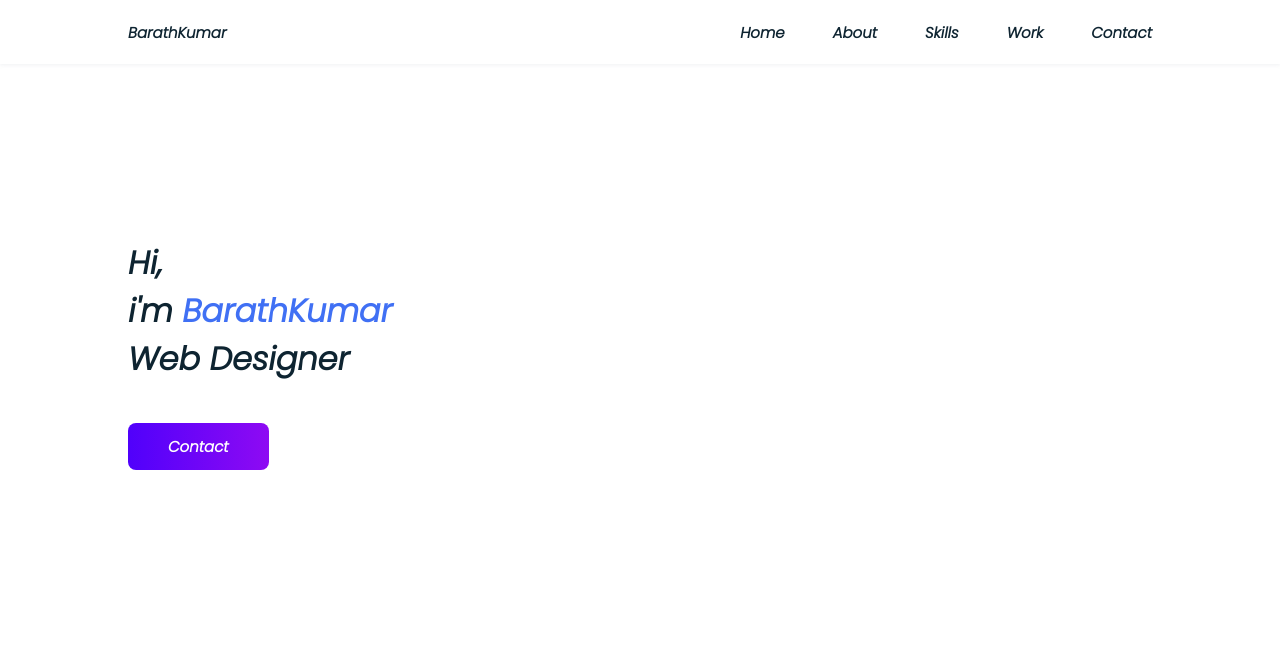
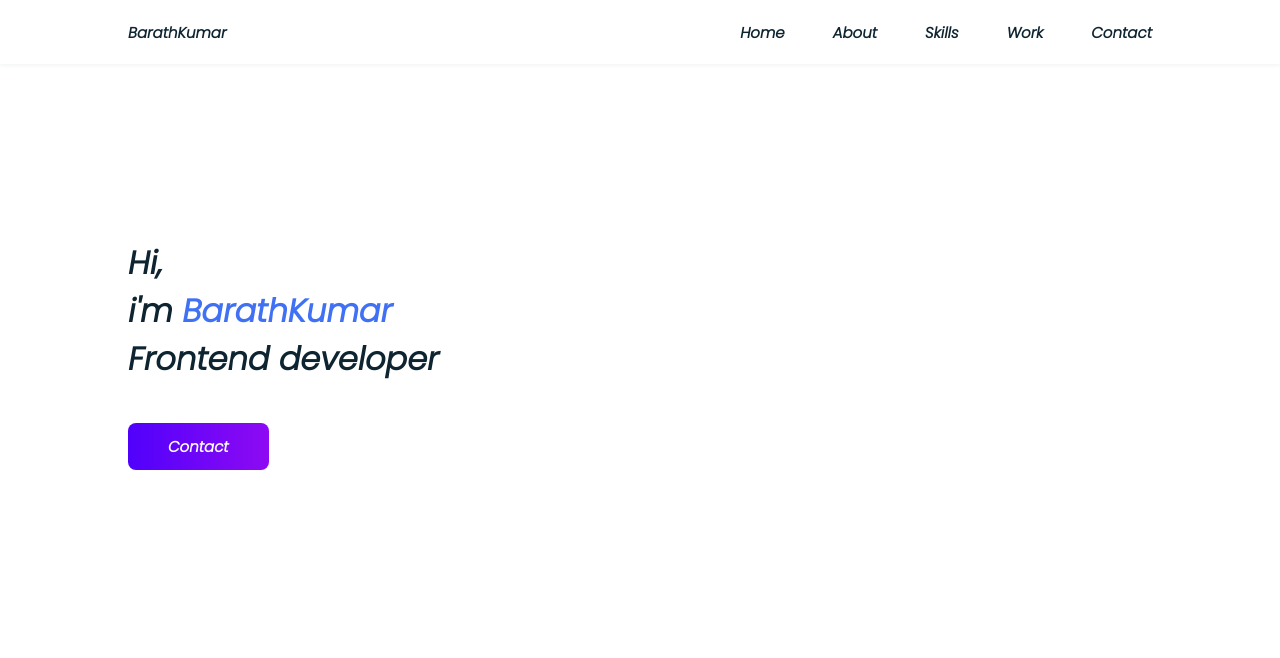
Before and after one commit to Barath8787/portfolio, a plain HTML site: page index.html in a window 1280 px wide. Shown: the top 658 px of the page. Drawn offline with nearby package versions, Linux system fonts and the light colour scheme; files whose address does not match are found by name.

Commit message:
Update index.html

```diff
--- a/index.html
+++ b/index.html
@@ -35,7 +35,7 @@
     <section class="home bd_grid" id="Home">
 
         <div class="home_data">
-            <h1 class="home_title" data-aos="fade-down" >Hi,<br>i'm <span class="home_title_color">BarathKumar</span><br>Web Designer</h1>
+            <h1 class="home_title" data-aos="fade-down" >Hi,<br>i'm <span class="home_title_color">BarathKumar</span><br>Frontend developer</h1>
             <a href="#contact" class="button">Contact</a>
         </div>
 
```
